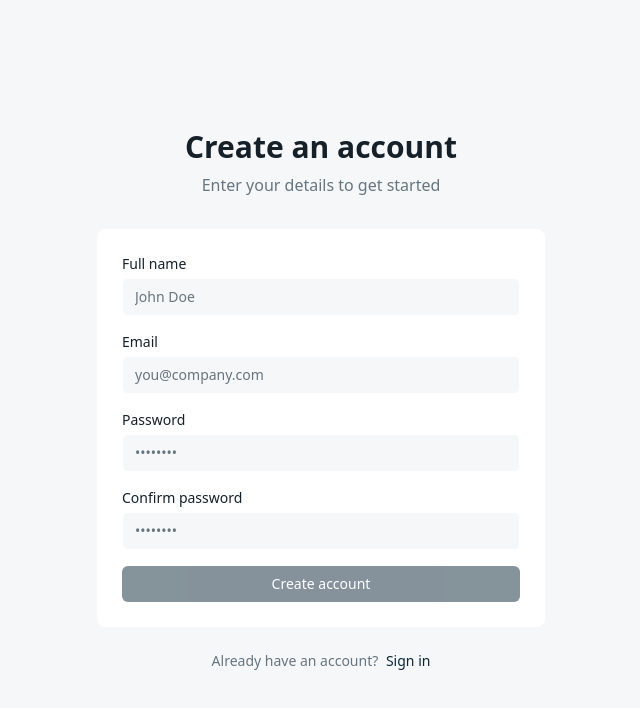
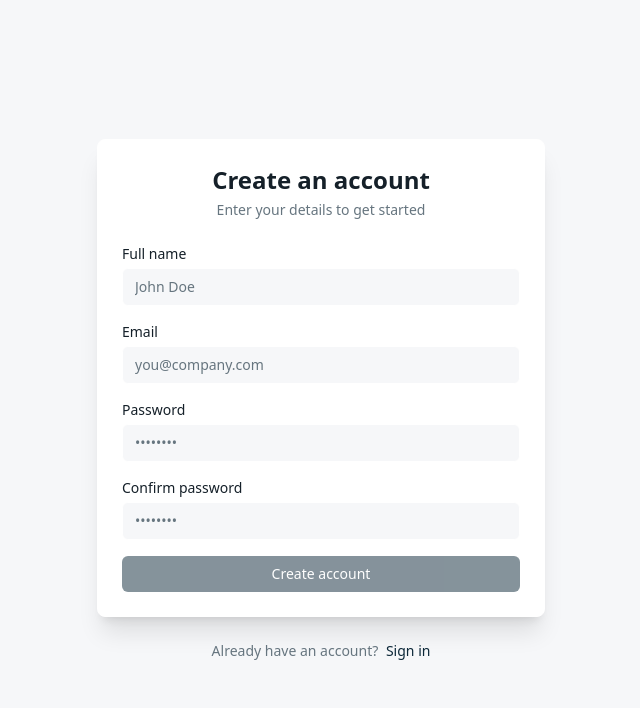
Before and after one commit to employee-intelligence/knowledge-assistant, an Angular app in the folder frontend/: page /register in a window 1280 px wide. Shown: the top 708 px of the page, without its empty margins (319-959 px from the left). Built offline with nearby package versions, Linux system fonts and the light colour scheme; a web font is replaced by a local one.

Commit message:
style: move title inside form card, reduce text size

```diff
--- a/frontend/src/app/features/auth/views/login-view/login-view.component.ts
+++ b/frontend/src/app/features/auth/views/login-view/login-view.component.ts
@@ -12,12 +12,12 @@ import { ApiError } from '../../../../core/services/api.service';
   template: `
     <div class="flex min-h-dvh items-center justify-center bg-background px-4">
       <div class="w-full max-w-md">
-        <div class="text-center mb-8">
-          <h1 class="text-3xl font-bold text-foreground">Sign in</h1>
-          <p class="mt-2 text-muted-foreground">Enter your credentials to access your account</p>
-        </div>
+        <form [formGroup]="form" (ngSubmit)="onSubmit()" class="space-y-4 rounded-lg border border-input bg-card p-6 shadow-xl">
+          <div class="text-center mb-6">
+            <h1 class="text-2xl font-bold text-foreground">Sign in</h1>
+            <p class="mt-1 text-sm text-muted-foreground">Enter your credentials to access your account</p>
+          </div>
 
-        <form [formGroup]="form" (ngSubmit)="onSubmit()" class="space-y-4 rounded-lg border border-input bg-card p-6">
           <div>
             <label for="email" class="block text-sm font-medium text-foreground mb-1">Email</label>
             <input
--- a/frontend/src/app/features/auth/views/register-view/register-view.component.ts
+++ b/frontend/src/app/features/auth/views/register-view/register-view.component.ts
@@ -18,12 +18,12 @@ function passwordsMatchValidator(control: AbstractControl): ValidationErrors | n
   template: `
     <div class="flex min-h-dvh items-center justify-center bg-background px-4">
       <div class="w-full max-w-md">
-        <div class="text-center mb-8">
-          <h1 class="text-3xl font-bold text-foreground">Create an account</h1>
-          <p class="mt-2 text-muted-foreground">Enter your details to get started</p>
-        </div>
+        <form [formGroup]="form" (ngSubmit)="onSubmit()" class="space-y-4 rounded-lg border border-input bg-card p-6 shadow-xl">
+          <div class="text-center mb-6">
+            <h1 class="text-2xl font-bold text-foreground">Create an account</h1>
+            <p class="mt-1 text-sm text-muted-foreground">Enter your details to get started</p>
+          </div>
 
-        <form [formGroup]="form" (ngSubmit)="onSubmit()" class="space-y-4 rounded-lg border border-input bg-card p-6">
           <div>
             <label for="name" class="block text-sm font-medium text-foreground mb-1">Full name</label>
             <input
```
